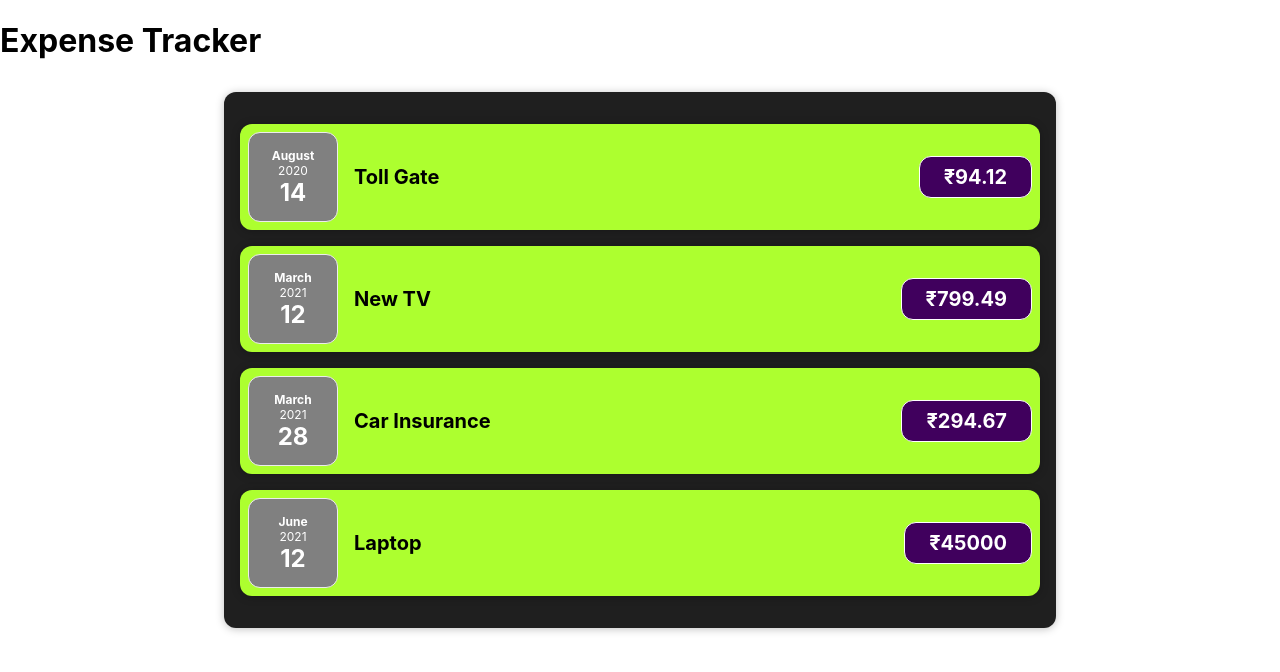
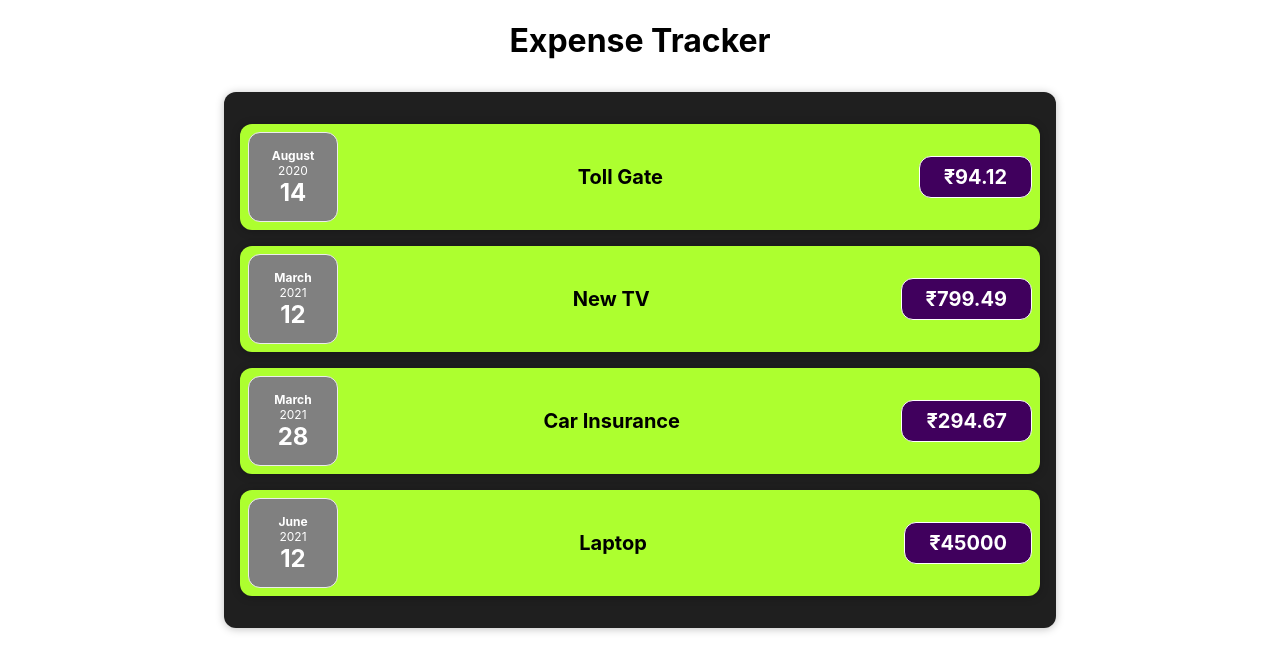
Before and after one commit to jeraldpraveen/React_Training, a React (Create React App) app in the folder expense_tracker/: page / in a window 1280 px wide. Shown: the top 672 px of the page. Built offline with nearby package versions, Linux system fonts and the light colour scheme.

Commit message:
26.Organizing Component Files

```diff
--- a/expense_tracker/src/App.js
+++ b/expense_tracker/src/App.js
@@ -1,6 +1,6 @@
 import "./App.css";
 import React from "react";
-import Expenses from "./components/Expenses";
+import Expenses from "./components/Expenses/Expenses";
 
 function App() {
   const expenses = [
@@ -30,18 +30,18 @@ function App() {
     },
   ];
 
-  return React.createElement(
-    "div",
-    {},
-    React.createElement("h1", {}, "Expense Tracker"),
-    React.createElement(Expenses, { items: expenses })
+  // return React.createElement(
+  //   "div",
+  //   {},
+  //   React.createElement("h1", {}, "Expense Tracker"),
+  //   React.createElement(Expenses, { items: expenses })
+  // );
+  return (
+    <div className="App">
+      <h1>Expense Tracker</h1>
+      <Expenses items={expenses} />
+    </div>
   );
-  // return (
-  //   <div className="App">
-  //     <h1>Expense Tracker</h1>
-  //     <Expenses items={expenses} />
-  //   </div>
-  // );
 }
 
 export default App;
--- a/expense_tracker/src/components/ExpenseItem.js
+++ b/expense_tracker/src/components/Expenses/ExpenseItem.js
@@ -1,6 +1,6 @@
 import ExpenseDate from "./ExpenseDate";
 import "./ExpenseItem.css";
-import Card from "./Card";
+import Card from "../UI/Card";
 
 function ExpenseItem(props) {
   const expenseTitle = props.title;
--- a/expense_tracker/src/components/Expenses.js
+++ b/expense_tracker/src/components/Expenses/Expenses.js
@@ -1,6 +1,6 @@
 import ExpenseItem from "./ExpenseItem";
 import "./Expenses.css";
-import Card from "./Card";
+import Card from "../UI/Card";
 
 function Expenses(props) {
   return (
```
Also changed, not shown: expense_tracker/src/components/Expenses/ExpenseDate.css (renamed from expense_tracker/src/components/ExpenseDate.css), expense_tracker/src/components/Expenses/ExpenseDate.js (renamed from expense_tracker/src/components/ExpenseDate.js), expense_tracker/src/components/Expenses/ExpenseItem.css (renamed from expense_tracker/src/components/ExpenseItem.css), expense_tracker/src/components/Expenses/Expenses.css (renamed from expense_tracker/src/components/Expenses.css), expense_tracker/src/components/UI/Card.css (renamed from expense_tracker/src/components/Card.css), expense_tracker/src/components/UI/Card.js (renamed from expense_tracker/src/components/Card.js).
